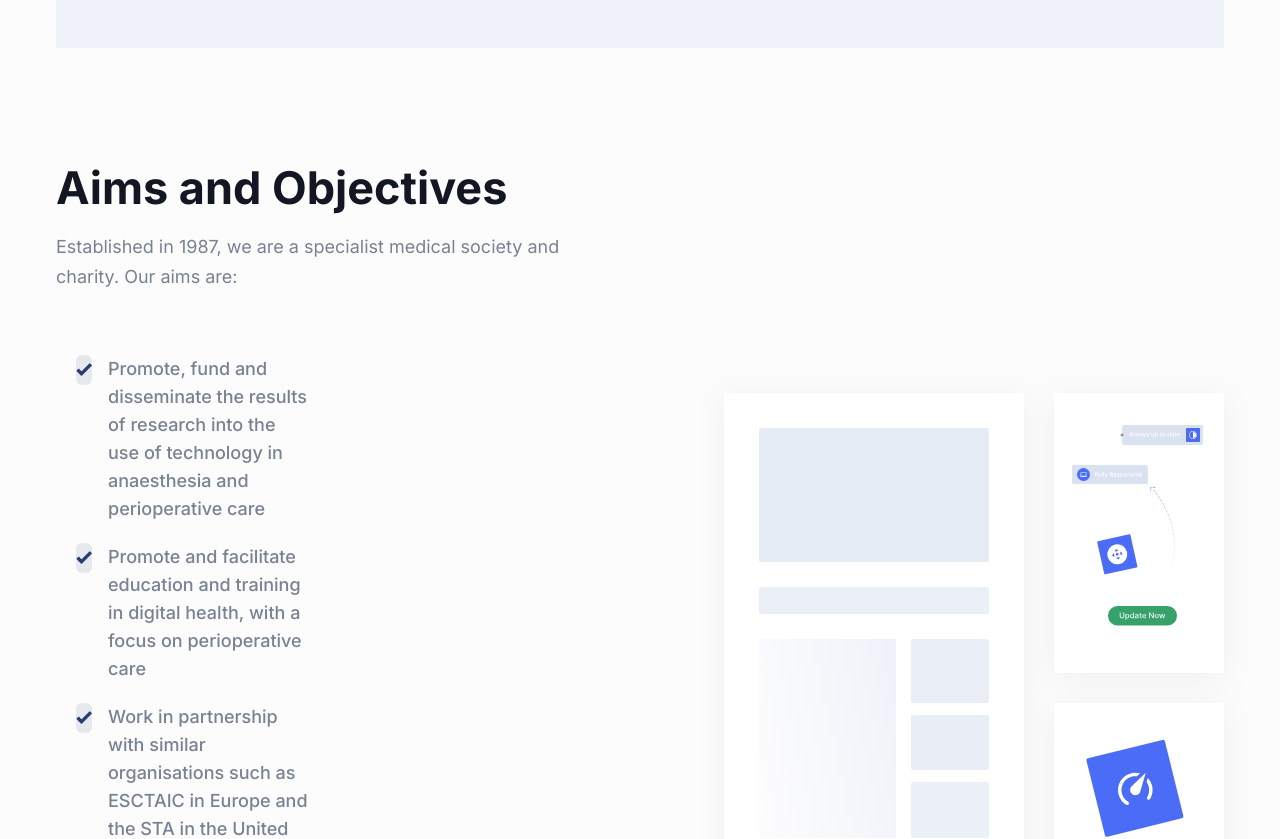
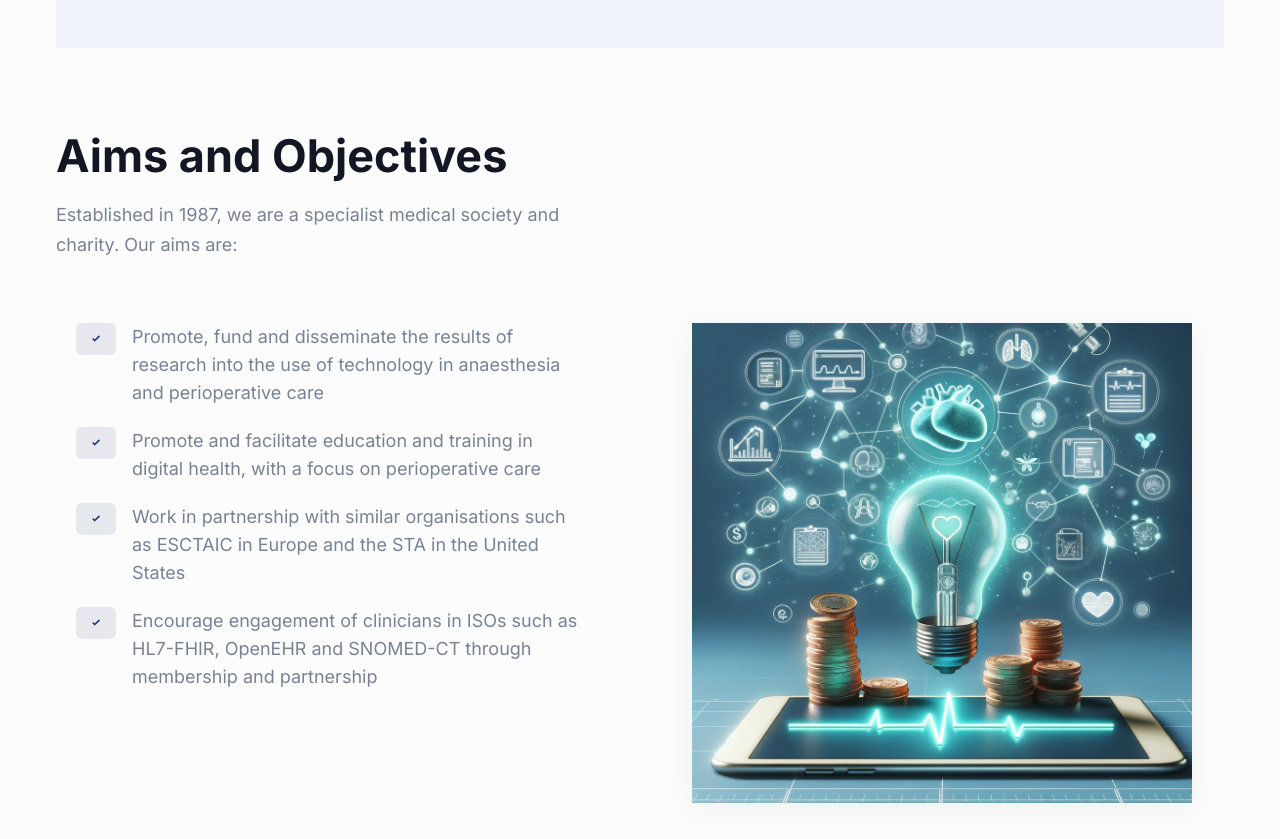
Before and after one commit to scatauk/website, a Next.js app: page / in a window 1280 px wide. Shown: the part 2680-3519 px from the top of the page. Built offline with nearby package versions, Linux system fonts and the light colour scheme.

Commit message:
About page layout

```diff
--- a/components/About/AboutSectionOne.tsx
+++ b/components/About/AboutSectionOne.tsx
@@ -9,8 +9,8 @@ const checkIcon = (
 
 const AboutSectionOne = () => {
   const List = ({ text }) => (
-    <p className="m-5 flex text-lg font-medium text-body-color">
-      <span className="mr-4 flex h-[30px] items-center justify-center rounded-md bg-primary bg-opacity-10 text-primary">
+    <p className="m-5 flex text-lg text-body-color lg:w-auto">
+      <span className="mr-4 flex size-10 p-4 h-[20px] items-center justify-center rounded-md bg-primary bg-opacity-10 text-primary">
         {checkIcon}
       </span>
       {text}
@@ -18,46 +18,44 @@ const AboutSectionOne = () => {
   );
 
   return (
-    <section id="about" className="pt-16 md:pt-20 lg:pt-28">
+    <section id="about" className="pt-12 md:pt-14 lg:pt-20">
       <div className="container">
-        <div className="border-b border-body-color/[.15] pb-16 dark:border-white/[.15] md:pb-20 lg:pb-28">
-          <div className="-mx-4 flex flex-wrap items-center">
+        <div className="border-b border-body-color/[.15] pb-16 dark:border-white/[.15] xs:pb-0 md:pb-20 lg:pb-28">
+          <SectionTitle
+            title="Aims and Objectives"
+            paragraph="Established in 1987, we are a specialist medical society and charity. Our aims are:"
+            mb="44px"
+          />
+          <div className="-mx-4 flex flex-wrap w-full">
             <div className="w-full px-4 lg:w-1/2">
-              <SectionTitle
-                title="Aims and Objectives"
-                paragraph="Established in 1987, we are a specialist medical society and charity. Our aims are:"
-                mb="44px"
-              />
-
               <div
                 className="wow fadeInUp mb-12 max-w-[570px] lg:mb-0"
                 data-wow-delay=".15s"
               >
                 <div className="mx-[-12px] flex flex-wrap">
-                  <div className="w-full px-3 sm:w-1/2 lg:w-full xl:w-1/2">
+                  <div className="w-full px-3 sm:w-full lg:w-full">
                     <List text="Promote, fund and disseminate the results of research into the use of technology in anaesthesia and perioperative care" />
                     <List text="Promote and facilitate education and training in digital health, with a focus on perioperative care" />
                     <List text="Work in partnership with similar organisations such as ESCTAIC in Europe and the STA in the United States" />
                     <List text="Encourage engagement of clinicians in ISOs such as HL7-FHIR, OpenEHR and SNOMED-CT through membership and partnership" />
                   </div>
-
                 </div>
               </div>
             </div>
 
-            <div className="w-full px-4 lg:w-1/2">
+            <div className="w-full px-4 lg:w-1/2 mt-5 xs:hidden lg:inline">
               <div
                 className="wow fadeInUp relative mx-auto aspect-[25/24] max-w-[500px] lg:mr-0"
                 data-wow-delay=".2s"
               >
                 <Image
-                  src="/images/about/about-image.svg"
+                  src="/images/about/about-image-page.png"
                   alt="about-image"
                   fill
                   className="drop-shadow-three mx-auto max-w-full dark:hidden dark:drop-shadow-none lg:mr-0"
                 />
                 <Image
-                  src="/images/about/about-image-dark.svg"
+                  src="/images/about/about-image-page.png"
                   alt="about-image"
                   fill
                   className="drop-shadow-three mx-auto hidden max-w-full dark:block dark:drop-shadow-none lg:mr-0"
--- a/components/About/AboutSectionTwo.tsx
+++ b/components/About/AboutSectionTwo.tsx
@@ -5,7 +5,7 @@ const AboutSectionTwo = () => {
     <section className="py-16 md:py-20 lg:py-28">
       <div className="container">
         <div className="-mx-4 flex flex-wrap items-center">
-          <div className="w-full px-4 lg:w-1/2">
+          <div className="w-full px-4 lg:w-1/2 xs:hidden lg:inline">
             <div
               className="wow fadeInUp relative mx-auto mb-12 aspect-[25/24] max-w-[500px] text-center lg:m-0"
               data-wow-delay=".15s"
```
Also changed, not shown: public/images/about/about-image-page.png (added).
